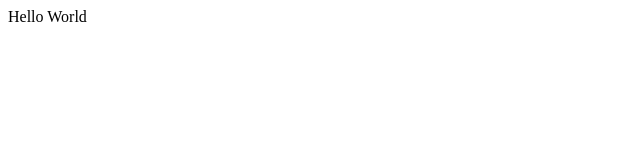
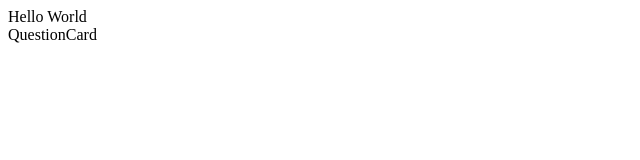
Before and after one commit to SamanKeighobadi/quiz-app, a React (Create React App) app: page / in a window 1280 px wide. Shown: the top 160 px of the page, without its empty margins (0-640 px from the left). Built offline with nearby package versions, Linux system fonts and the light colour scheme.

Commit message:
create init files

```diff
--- a/src/App.tsx
+++ b/src/App.tsx
@@ -1,10 +1,16 @@
-import React from 'react';
+import axios from 'axios';
+import React,{useState,useEffect} from 'react';
+import QuestionCard from './components/QuestionCard';
 
 
 function App() {
+
+  const QUIZ_API = `https://opentdb.com/api.php?amount=10&type=multiple`;
+
   return (
     <div className="App">
       Hello World
+      <QuestionCard />
     </div>
   );
 }
--- /dev/null
+++ b/src/components/QuestionCard.tsx
@@ -0,0 +1,11 @@
+import React from 'react';
+
+const QuestionCard = () => {
+    return (
+        <div>
+            QuestionCard
+        </div>
+    );
+};
+
+export default QuestionCard;
```
Also changed, not shown: src/API.ts (added), src/components/utils.ts (added).
